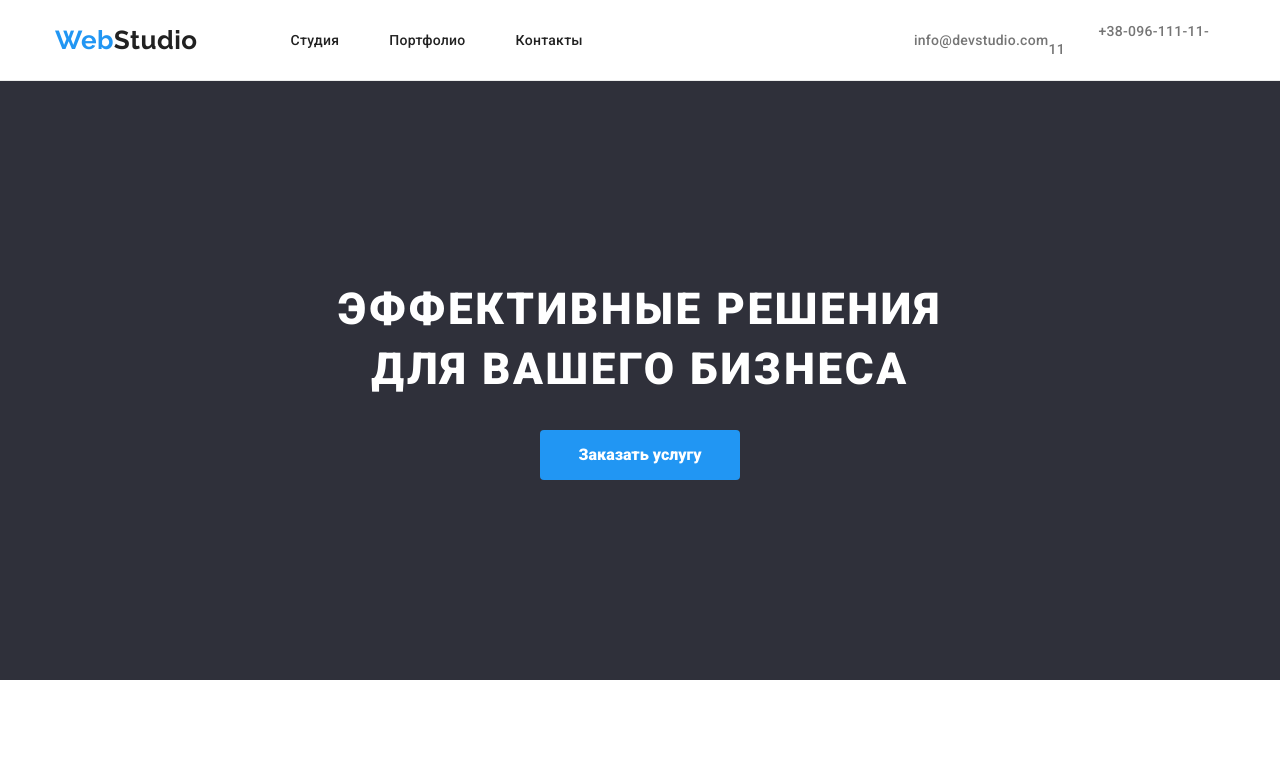
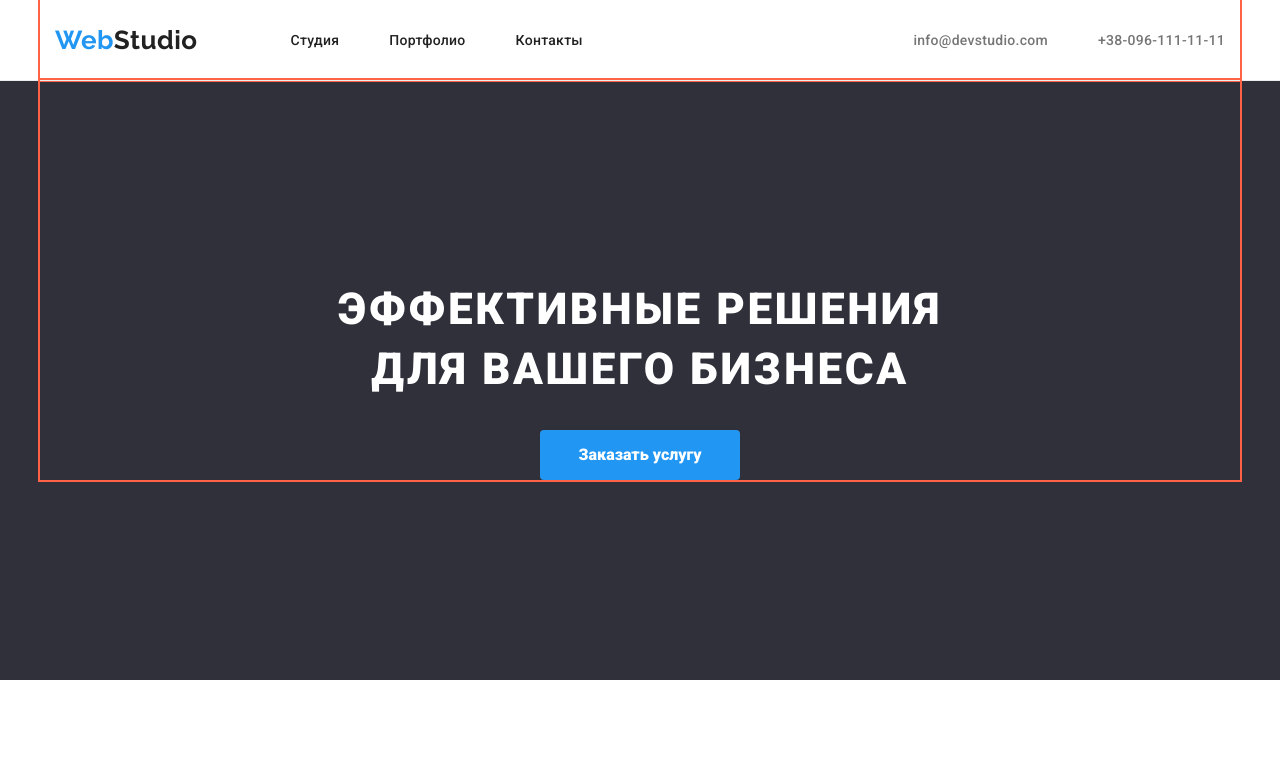
Before and after one commit to bod111/goit-markup-hw-03, a plain HTML site: page index.html in a window 1280 px wide. Shown: the top 771 px of the page. Drawn offline with nearby package versions, Linux system fonts and the light colour scheme.

Commit message:
Update styles.css

```diff
--- a/css/styles.css
+++ b/css/styles.css
@@ -49,7 +49,7 @@ a {
   width: 1200px;
   margin: 0 auto;
   padding: 0 15px;
-  /* outline: 2px solid tomato; */
+  outline: 2px solid tomato;
 }
 .section {
   padding: 94px 0;
@@ -65,6 +65,7 @@ a {
 .header-container {
   /* width: 80px; */
   display: flex;
+  justify-content: space-between;
 }
 .header-navigation-andlogo {
   display: flex;
@@ -78,6 +79,7 @@ a {
   display: flex;
   /* margin-right: auto; */
   align-items: center;
+  justify-content: flex-end;
 }
 
 .header-logo {
@@ -138,10 +140,10 @@ a {
   color: var(--accent-color);
 }
 .header-tel {
-  margin-left: 50px;
+  /* margin-left: 50px; */
 }
 .header-mail {
-  margin-left: 331px;
+  margin-right: 50px;
 }
 /*--------------------------------------------hero---------------------------------------*/
 .hero {
@@ -176,7 +178,7 @@ a {
 }
 .hero-serv:hover,
 .hero-serv:focus {
-  color: var(--primary-text-color);
+  color: var(--primary-white-color);
   background: #188ce8;
 }
 
```
